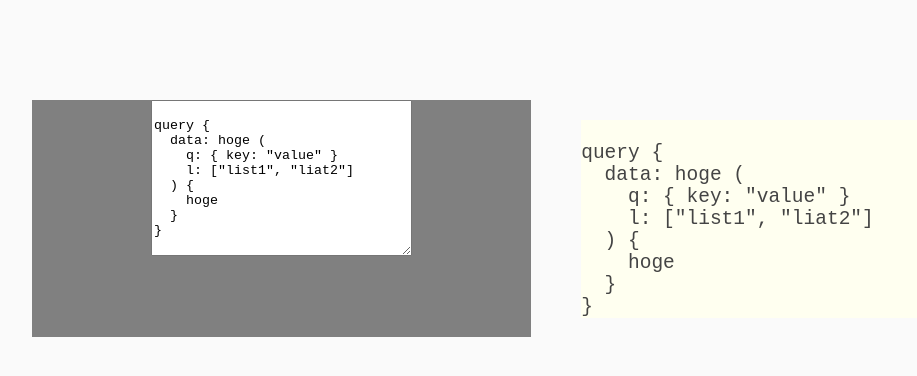
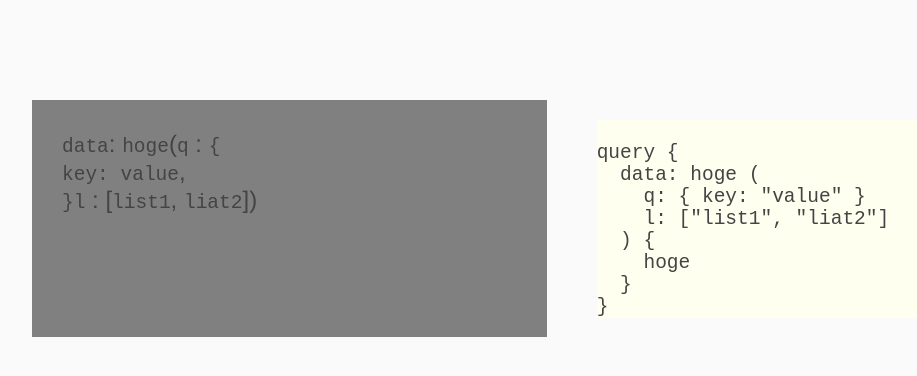
Before and after one commit to takurinton/editor, a Preact app: page / in a window 1280 px wide. Shown: the top 376 px of the page, without its empty margins (96-1013 px from the left). Built offline with nearby package versions, Linux system fonts and the light colour scheme.

Commit message:
add: print for the time being

```diff
--- a/src/Editor.tsx
+++ b/src/Editor.tsx
@@ -1,5 +1,132 @@
-import { DocumentNode } from "graphql"
+import { ASTNode, DocumentNode } from "graphql"
 import { useEffect, useState } from "preact/hooks"
+
+const ASTRender = ({ node }: { node: ASTNode }): JSX.Element => {
+  if (node.kind === 'Document') {
+    return (
+      <>
+        {
+          node.definitions.map((n, i) => (
+            <ASTRender node={n} key={i} />
+          ))
+        }
+      </>
+    );
+  };
+
+  if (node.kind === 'OperationDefinition') {
+    console.log(node.kind);
+    return (
+      <>
+        <ASTRender node={node.selectionSet} />
+      </>
+    )
+  };
+
+  if (node.kind === 'SelectionSet') {
+    console.log(node.kind);
+    return (
+      <>
+        {node.selections.map((selection, i) => {
+          return (
+            <>
+              <ASTRender node={selection} />
+            </>
+          );
+        })}
+      </>
+    )
+  };
+
+  if (node.kind === 'Field') {
+    return (
+      <>
+        {node.alias && (
+          <>
+            <ASTRender node={node.alias} />
+            {`: `}
+          </>
+        )}
+        <ASTRender node={node.name} />
+        {'('}
+        {node.arguments && (
+          <>
+            {node.arguments.map((argument, i) => {
+              return <ASTRender key={i} node={argument} />;
+            })}
+          </>
+        )}
+        {')'}
+        {node.directives?.map((directive, i) => {
+          return <ASTRender key={i} node={directive} />;
+        })}
+      </>
+    )
+  };
+
+  if (node.kind === 'Argument') {
+    return (
+      <>
+        <ASTRender node={node.name} /> { ':' } <ASTRender node={node.value} />
+      </>
+    );
+  };
+
+  if (node.kind === 'Name') {
+    return (
+      <>
+        <code>{node.value}</code>
+      </>
+    );
+  };
+
+  if (node.kind === 'ListValue') {
+    return (
+      <>
+        {'['}
+        {node.values.map((v, i) => {
+          return (
+            <>
+              {`${i ? ', ' : ''}`}
+              <ASTRender node={v} />
+            </>
+          );
+        })}
+        {']'}
+      </>
+    );
+  }
+
+  if (node.kind === 'ObjectValue') {
+    return (
+      <>
+        {
+          <>
+            <code>{ '{ ' }</code><br/>
+            {
+              node.fields.map((v, i) => {
+              return (
+                <>
+                  <code>{v.name.value}: {v.value.value}</code>{ ', ' }<br />
+                </>
+                )
+              })
+            }
+          <code>{ ' }' }</code>
+          </>
+        }
+      </>
+    );
+  }
+
+  if (node.kind === 'StringValue') {
+    return (
+      <>
+        <code>{node.value}</code>
+      </>
+    );
+  };
+}
 
 export const Editor = (
   {
@@ -24,14 +151,17 @@ export const Editor = (
     setQ(e.target.value);
   }
 
+  // AST が変更されたらクエリを変更するようにもしたい
   return (
     <div style={
       {
         width: '100%',
         background: 'gray',
+        textAlign: 'left',
+        padding: '30px'
       }
     }>
-      <textarea name="query" id="query" cols="30" rows="10" value={q} onInput={onChangeQuery}></textarea>
+      <ASTRender node={ast} />
     </div>
   );
 }
```
